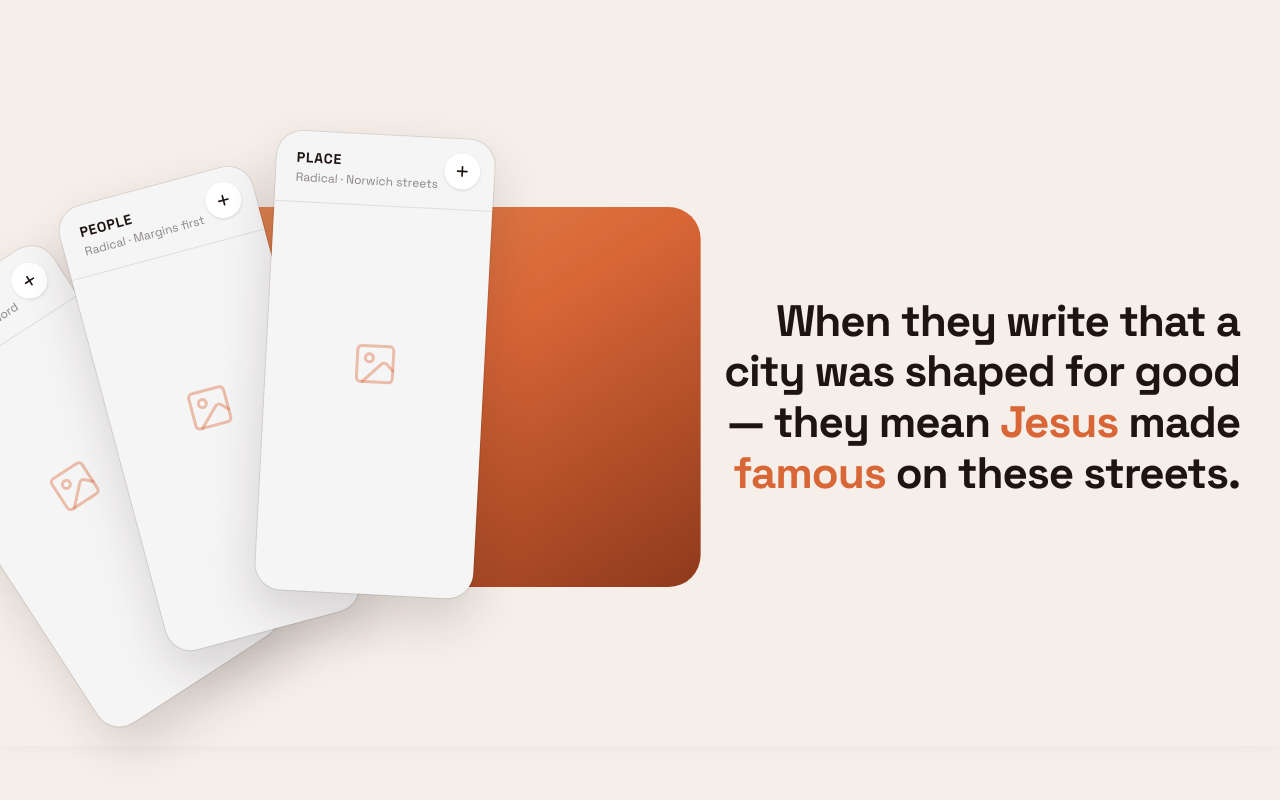
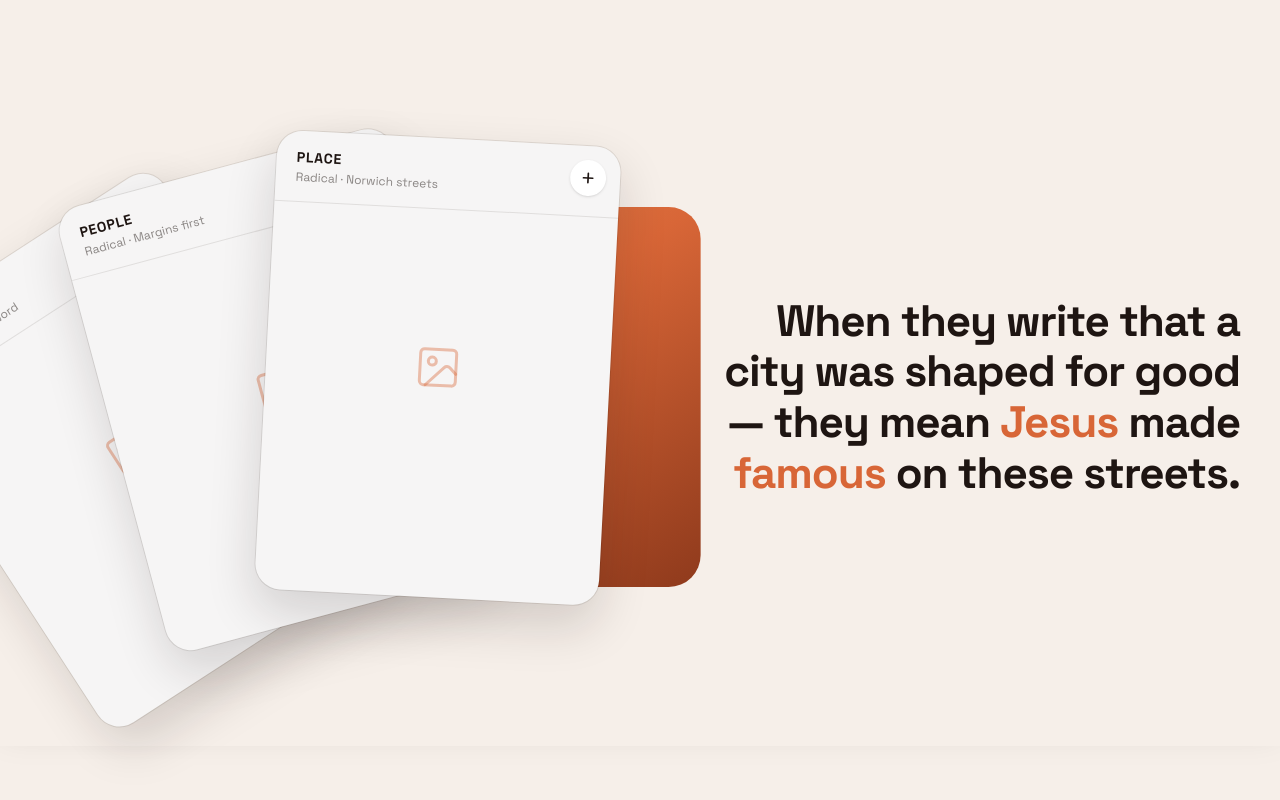
Before and after one commit to courtneygreaves8/Radical, a React (Vite) app: page / in a window 1280 px wide. Shown: the part 1760-2560 px from the top of the page. Built offline with nearby package versions, Linux system fonts and the light colour scheme; a web font is replaced by a local one.

Commit message:
new home page

```diff
--- a/src/components/marketing/HomeLandingV3.tsx
+++ b/src/components/marketing/HomeLandingV3.tsx
@@ -630,7 +630,7 @@ function Narrative() {
                     <SiteLink
                       key={c.title}
                       to={c.href}
-                      className="group absolute inset-0 origin-bottom"
+                      className="group absolute inset-0 block origin-bottom size-full"
                       style={{
                         transform: `translate(${x}rem, ${y}rem) rotate(${fan}deg)`,
                         zIndex: i + 1,
--- a/src/components/shared/SiteLink.tsx
+++ b/src/components/shared/SiteLink.tsx
@@ -39,7 +39,7 @@ export function SiteLink({
       tabIndex={0}
       title={soonLabel}
       style={style}
-      className={cn('group/soon relative inline-flex cursor-default', className)}
+      className={cn('group/soon cursor-default', className)}
       onClick={(e) => {
         e.preventDefault()
         onClick?.(e)
```
